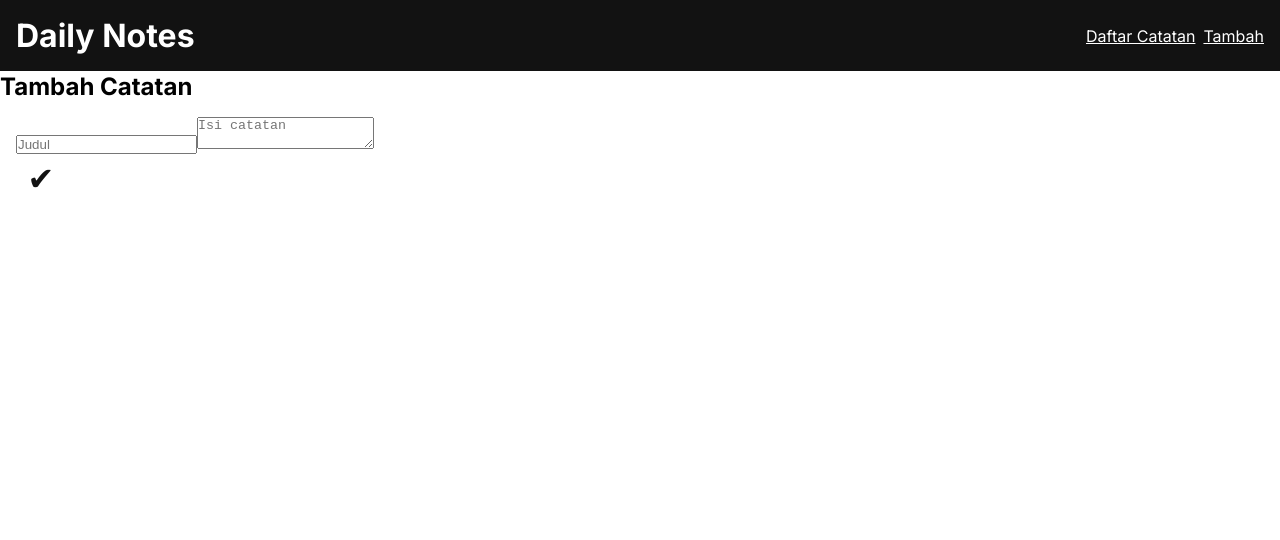
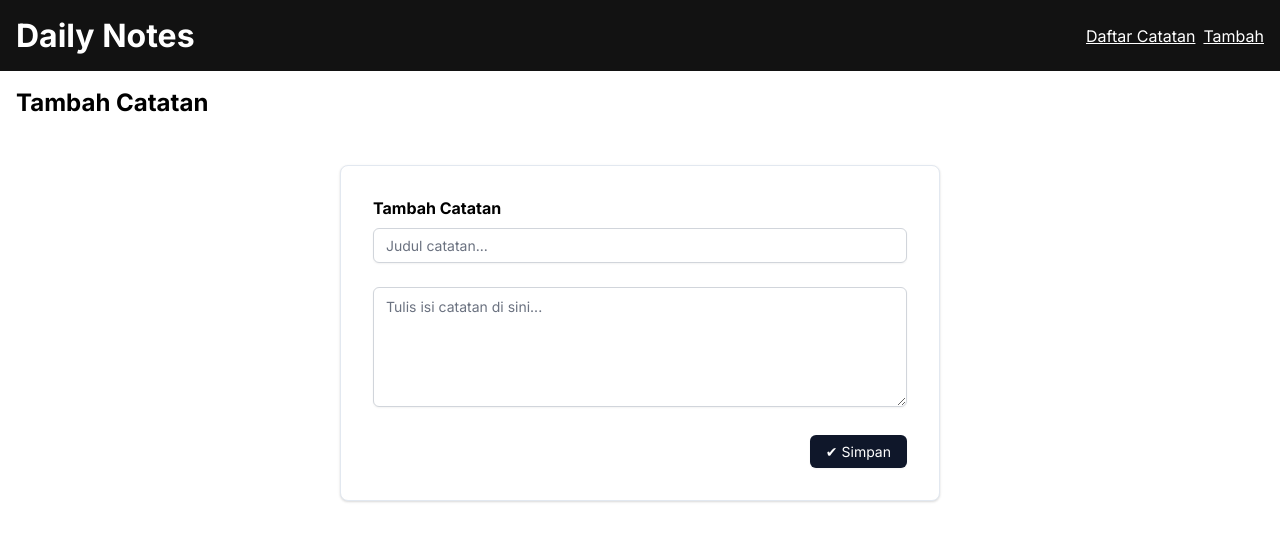
Before and after one commit to hildanku/BangkitAcademy2024, a React (Vite) app in the folder notes-app-v1/: page /notes/new in a window 1280 px wide. Shown: the top 540 px of the page. Built offline with nearby package versions, Linux system fonts and the light colour scheme.

Commit message:
feat: restyling form like shadcn

```diff
--- a/notes-app-v1/src/components/notes/note-form.jsx
+++ b/notes-app-v1/src/components/notes/note-form.jsx
@@ -14,27 +14,27 @@ function NoteForm({ onSubmit }) {
 
     return (
         <div className="container">
-            <form onSubmit={handleSubmit} className="">
+            <form onSubmit={handleSubmit} className="note-form">
+                <h4 style={{ marginBottom: '10px' }}>Tambah Catatan</h4>
                 <input
                     type="text"
-                    className=""
-                    placeholder="Judul"
+                    className="note-input"
+                    placeholder="Judul catatan..."
                     value={title}
                     onChange={(e) => setTitle(e.target.value)}
                     required
                 />
                 <textarea
-                    className=""
-                    placeholder="Isi catatan"
+                    className="note-textarea"
+                    placeholder="Tulis isi catatan di sini..."
                     value={body}
                     onChange={(e) => setBody(e.target.value)}
                     required
                 />
-                <div className="">
-                    <button type="submit" className="action">✔</button>
+                <div className="note-action">
+                    <button type="submit" className="note-submit">✔ Simpan</button>
                 </div>
             </form>
-
         </div>
     )
 }
--- a/notes-app-v1/src/pages/create-note.jsx
+++ b/notes-app-v1/src/pages/create-note.jsx
@@ -12,7 +12,7 @@ export default function AddNotePage() {
     }
 
     return (
-        <div>
+        <div className="container">
             <h2>Tambah Catatan</h2>
             <NoteForm onSubmit={handleAddNote} />
         </div>
--- a/notes-app-v1/src/styles/style.css
+++ b/notes-app-v1/src/styles/style.css
@@ -365,6 +365,127 @@ main {
     border-radius: 2px;
 }
 
+.note-form {
+    max-width: 600px;
+    margin: 2rem auto;
+    padding: 2rem;
+    background-color: #ffffff;
+    border: 1px solid #e2e8f0;
+    border-radius: 8px;
+    box-shadow: 0 1px 3px 0 rgba(0, 0, 0, 0.1), 0 1px 2px 0 rgba(0, 0, 0, 0.06);
+}
+
+.note-input {
+    width: 100%;
+    padding: 0.5rem 0.75rem;
+    margin-bottom: 1.5rem;
+    background-color: #ffffff;
+    border: 1px solid #d1d5db;
+    border-radius: 6px;
+    color: #0f172a;
+    font-family: 'Inter', sans-serif;
+    font-size: 0.875rem;
+    font-weight: 400;
+    transition: all 0.2s ease-in-out;
+    outline: none;
+    box-shadow: 0 1px 2px 0 rgba(0, 0, 0, 0.05);
+}
+
+.note-input:focus {
+    border-color: #3b82f6;
+    box-shadow: 0 0 0 2px rgba(59, 130, 246, 0.1);
+}
+
+.note-input:hover {
+    border-color: #9ca3af;
+}
+
+.note-input::placeholder {
+    color: #6b7280;
+}
+
+.note-textarea {
+    width: 100%;
+    min-height: 120px;
+    padding: 0.5rem 0.75rem;
+    margin-bottom: 1.5rem;
+    background-color: #ffffff;
+    border: 1px solid #d1d5db;
+    border-radius: 6px;
+    color: #0f172a;
+    font-family: 'Inter', sans-serif;
+    font-size: 0.875rem;
+    font-weight: 400;
+    line-height: 1.5;
+    resize: vertical;
+    transition: all 0.2s ease-in-out;
+    outline: none;
+    box-shadow: 0 1px 2px 0 rgba(0, 0, 0, 0.05);
+}
+
+.note-textarea:focus {
+    border-color: #3b82f6;
+    box-shadow: 0 0 0 2px rgba(59, 130, 246, 0.1);
+}
+
+.note-textarea:hover {
+    border-color: #9ca3af;
+}
+
+.note-textarea::placeholder {
+    color: #6b7280;
+}
+
+.note-action {
+    display: flex;
+    justify-content: flex-end;
+    gap: 0.75rem;
+}
+
+.note-submit {
+    background-color: #0f172a;
+    color: #ffffff;
+    border: none;
+    border-radius: 6px;
+    padding: 0.5rem 1rem;
+    font-family: 'Inter', sans-serif;
+    font-size: 0.875rem;
+    font-weight: 500;
+    cursor: pointer;
+    transition: all 0.2s ease-in-out;
+    box-shadow: 0 1px 2px 0 rgba(0, 0, 0, 0.05);
+    display: inline-flex;
+    align-items: center;
+    gap: 0.5rem;
+}
+
+.note-submit:hover {
+    background-color: #1e293b;
+    box-shadow: 0 2px 4px 0 rgba(0, 0, 0, 0.1);
+}
+
+.note-submit:focus {
+    outline: none;
+    box-shadow: 0 0 0 2px rgba(15, 23, 42, 0.1);
+}
+
+.note-submit:active {
+    transform: translateY(1px);
+    box-shadow: 0 1px 2px 0 rgba(0, 0, 0, 0.05);
+}
+
+
+.note-input:invalid:not(:placeholder-shown),
+.note-textarea:invalid:not(:placeholder-shown) {
+    border-color: #ef4444;
+    box-shadow: 0 0 0 2px rgba(239, 68, 68, 0.1);
+}
+
+.note-input:valid:not(:placeholder-shown),
+.note-textarea:valid:not(:placeholder-shown) {
+    border-color: #10b981;
+}
+
 @media screen and (max-width: 650px) {
     .notes-list {
         grid-template-columns: repeat(2, 1fr);
```
